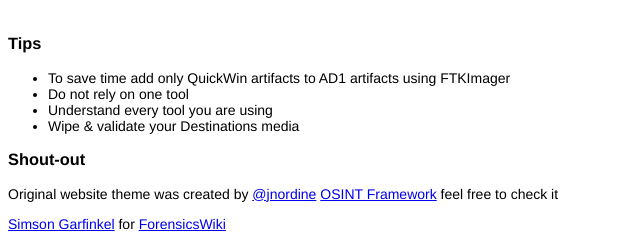
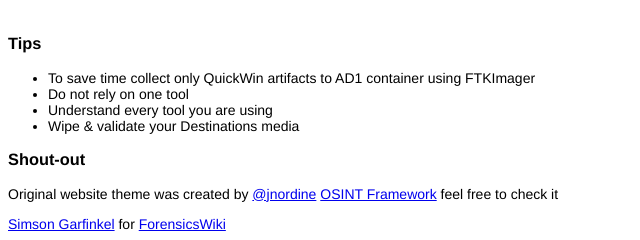
Before and after one commit to dfircheatsheet/dfircheatsheet.github.io, a plain HTML site: page index.html in a window 1280 px wide. Shown: the part 880-1120 px from the top of the page, 0-640 px from the left. Drawn offline with Linux system fonts and the light colour scheme.

Commit message:
Update index.html

```diff
--- a/index.html
+++ b/index.html
@@ -184,7 +184,7 @@ function toggle(d) {
     </div>
     <h3>Tips</h3>
     <ul>
-       <li>To save time add only QuickWin artifacts to AD1 artifacts using FTKImager</li>
+       <li>To save time collect only QuickWin artifacts to AD1 container using FTKImager</li>
        <li>Do not rely on one tool</li>
        <li>Understand every tool you are using</li>
        <li>Wipe & validate your Destinations media</li>
```
